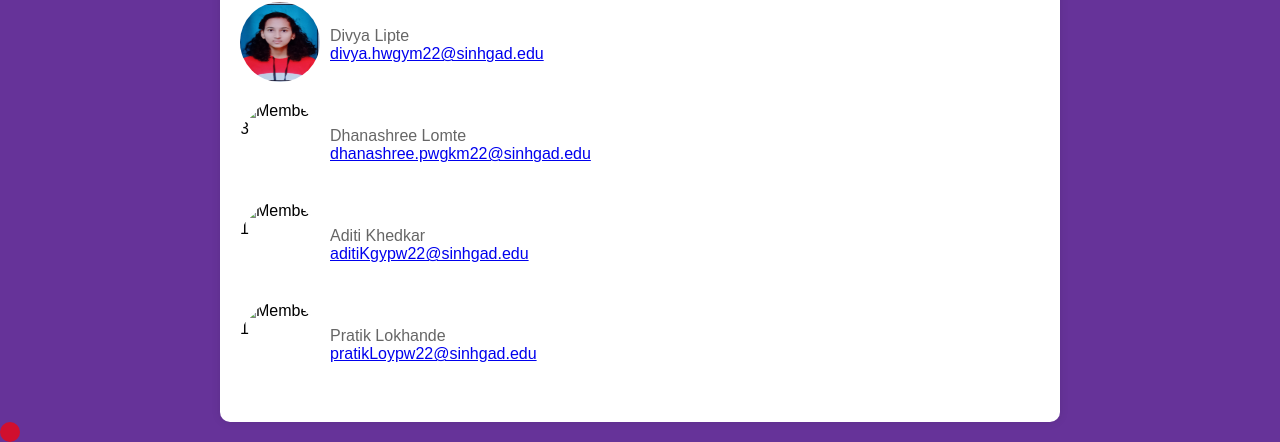
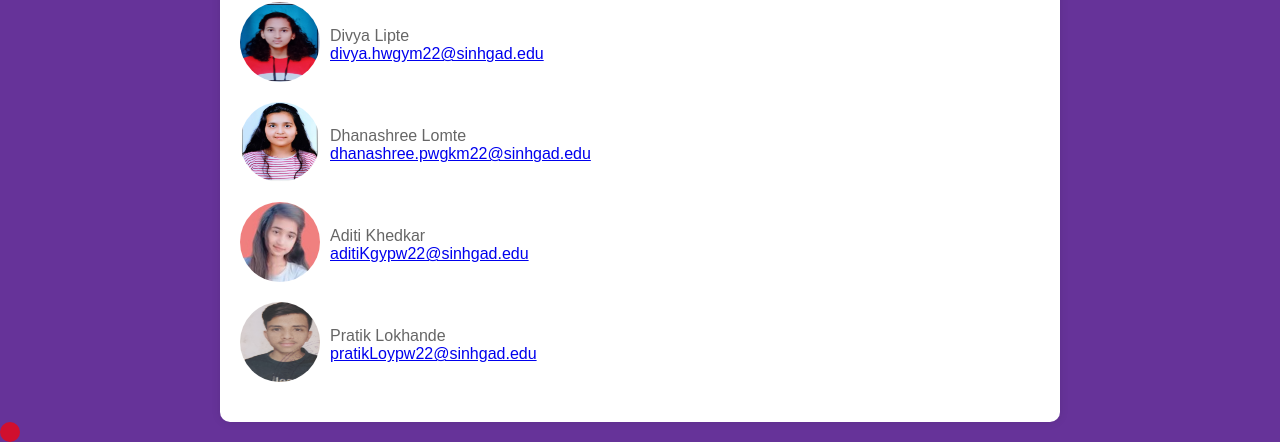
Before and after one commit to Kjanhavi25/Eye-Cursor-Control-in-JavaScript, a plain HTML site: page index.html in a window 1280 px wide. Shown: the part 711-1153 px from the top of the page. Drawn offline with Linux system fonts and the light colour scheme; a script that the page names is missing; files whose address does not match are found by name.

Commit message:
Update index.html

```diff
--- a/index.html
+++ b/index.html
@@ -129,16 +129,16 @@
                 <p>Divya Lipte<br><a href="divya.hwgym22@sinhgad.edu">divya.hwgym22@sinhgad.edu</a></p>
             </div>
             <div class="team-member">
-                <img src="/images/Dhanashree Lomte.jpg" alt="Member 3">
+                <img src="Dhanashree Lomte.jpg" alt="Member 3">
                 <p>Dhanashree Lomte<br><a href="mailto:dhanashree.pwgkm22@sinhgad.edu">dhanashree.pwgkm22@sinhgad.edu</a></p>
             </div>
             <div class="team-member">
-                <img src="/images/Aditi Khedkar.jog" alt="Member 1">
+                <img src="Aditi Khedkar.jpg" alt="Member 1">
                 <p>Aditi Khedkar<br><a href="mailto:aditiKgypw22@sinhgad.edu">aditiKgypw22@sinhgad.edu</a>
                 </p>
             </div>
             <div class="team-member">
-                <img src="/image/Pratik lokhande.jpg" alt="Member 1">
+                <img src="Pratik lokhande.jpg" alt="Member 1">
                 <p>Pratik Lokhande<br><a href="mailto:pratikLoypw22@sinhgad.edu">pratikLoypw22@sinhgad.edu</a>
                 </p>
             </div>
```
